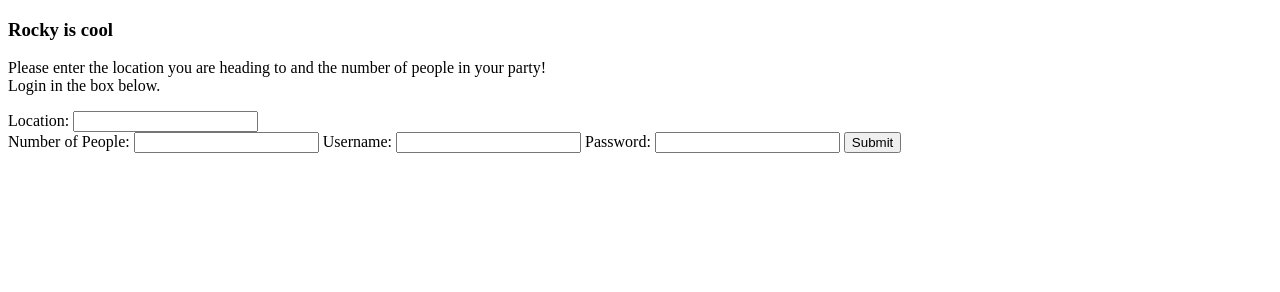
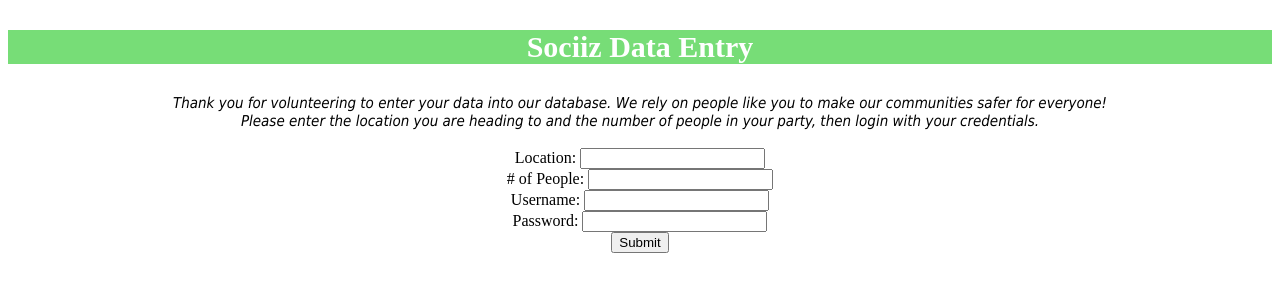
Before and after one commit to rtsng/defhacks_2020, a website: page web/count/templates/index.html in a window 1280 px wide. Drawn offline with Linux system fonts and the light colour scheme.

Commit message:
Update index.html

```diff
--- a/web/count/templates/index.html
+++ b/web/count/templates/index.html
@@ -1,25 +1,32 @@
 <!DOCTYPE html>
 <html>
-    <head>
-        <link rel="stylesheet" type="text/css" href="static/test.css">
+    <head style = "font-family: avenir; font-size: 70px">
+        <meta charset="utf-8">
+        <link rel="stylesheet" type="text/css" href="mainindex.css">
+    </head>
         <title>
-            Rocky is cool
+            Data Entry
         </title>
     </head>
     <body>
         <h3>
-            Rocky is cool
+            <center>Sociiz Data Entry</center>
         </h3>
-        <p>
-            Please enter the location you are heading to and the number of people in your party!<br>
-            Login in the box below.<br>
-            <form action="/addcount" method="post">
-                Location: <input type="text" name="location">  <br />
-                Number of People: <input type="number" name="num" />
-                Username: <input type="text" name = "user" />
-                Password: <input type="text" name = "password" />
+        <p1 style = "font-family:tahoma, verdana, sans-serif; font-size:15px;font-style:italic;text-align:left">
+            <center>Thank you for volunteering to enter your data into our database. We rely on people like you to make our communities safer for everyone!<br></center>
+            <center>Please enter the location you are heading to and the number of people in your party, then login with your credentials.<br /></center>
+            <center><br /></center>
+        </p1>
+        <p2 style = "text-align:center">
+            <div class="container">
+                <form action="/addcount" method="post">
+                    Location: <input type="text" name="location">  <br />
+                    # of People: <input type="number" name="num" /> <br />
+                    Username: <input type="text" name = "user" /> <br />
+                    Password: <input type="text" name = "password" /> <br />
                 <input type="submit" name= "form" value="Submit" />
-            </form>
-        </p>
+                </form>
+            </div>
+        </p2>
     </body>
 </html>
```
